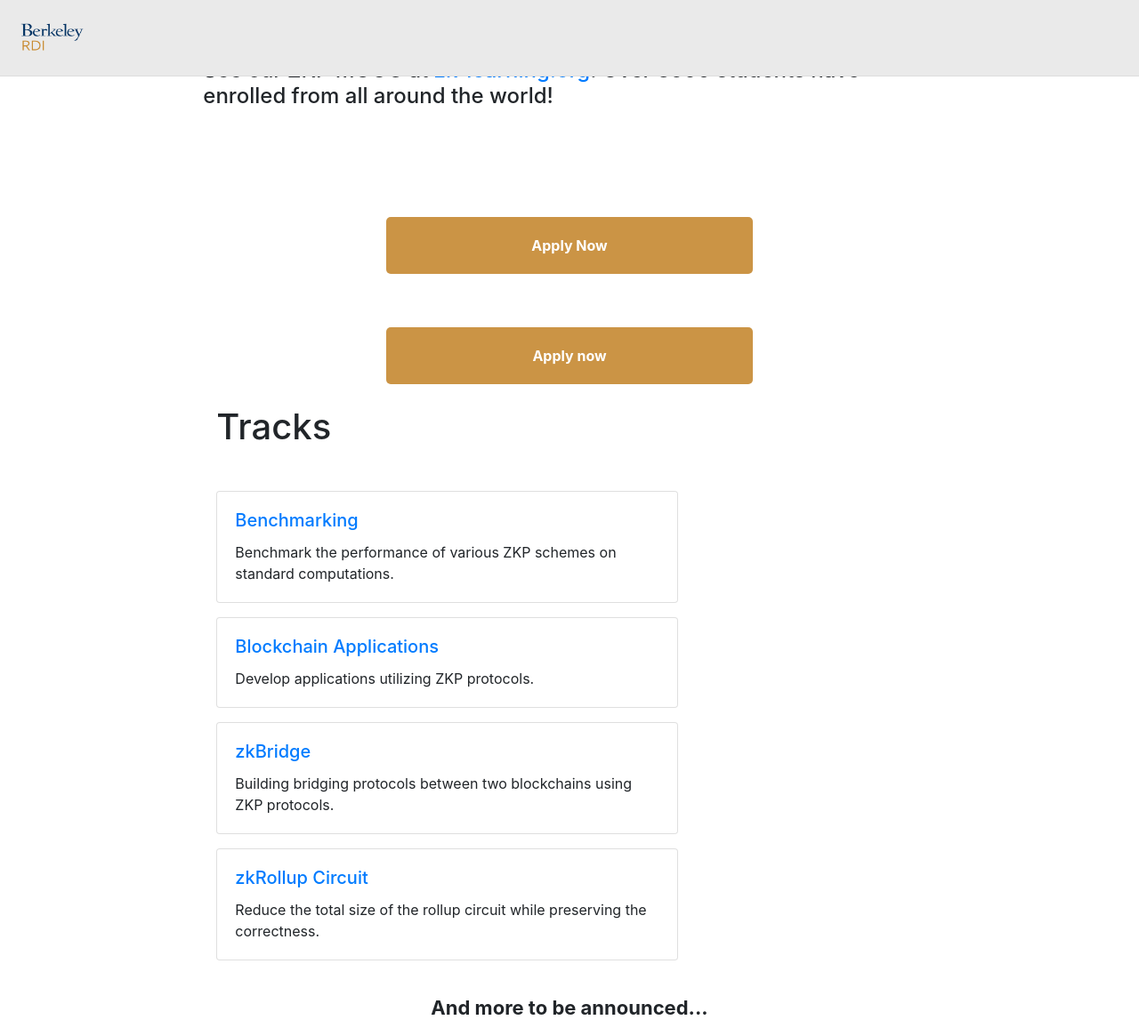
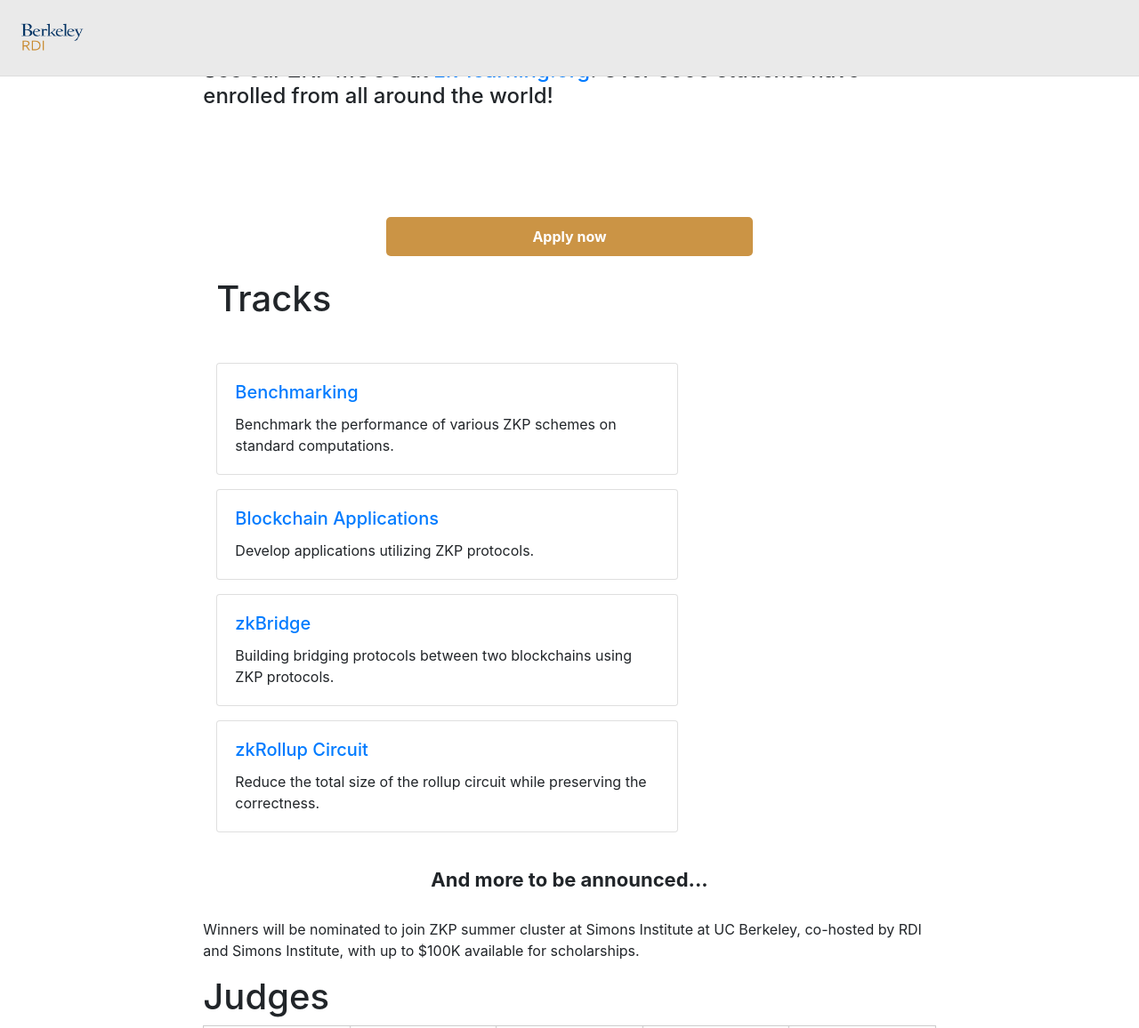
Before and after one commit to rdi-berkeley/zkp-web3-hackathon, a Jekyll site: the page built from index.md, in a window 1280 px wide and 1400 px high, scrolled down 392 px, cut to the strip 0-1156 px from the top of the window. Shown: the whole strip at 89% size. Built offline with Jekyll 4.4.1, drawn with Linux system fonts in a browser that asks for light colours; nearby versions of some CDN libraries.

Commit message:
Update home.html

```diff
--- a/_layouts/home.html
+++ b/_layouts/home.html
@@ -38,15 +38,11 @@ cover-img: "/assets/img/ZKP_Web3 HackathonBanner.jpg"
 <div data-tf-widget="YzXtT8nS" data-tf-opacity="100" data-tf-iframe-props="title=ZKP Hackathon Application 2" data-tf-transitive-search-params data-tf-medium="snippet" style="width:100%;height:500px;"></div><script src="//embed.typeform.com/next/embed.js"></script>
 -->
 
-<a href="https://docs.google.com/forms/d/e/1FAIpQLSdfnFGFfkLkwjG1IyoWqVrAqNpfBOxOmkxKdx9ygM-ro7c0bw/viewform">
-  <button class="apply-button">Apply Now</button>
-</a>
-
 <style>
   .apply-button {
     background-color: #CB9445;
     color: white;
-    padding: 20px 40px;
+    padding: 10px 20px;
     border-radius: 5px;
     font-weight: bold;
     text-align: center;
```
